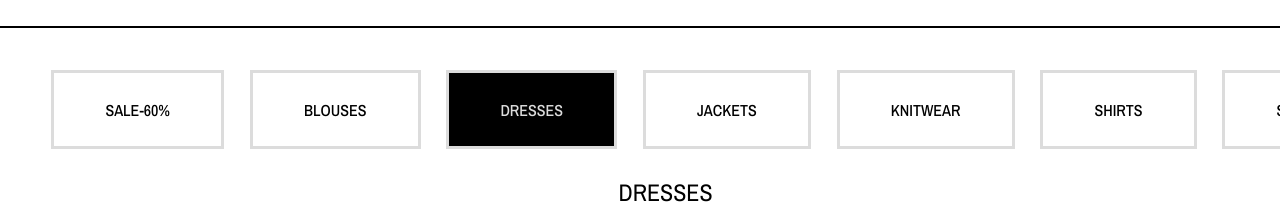
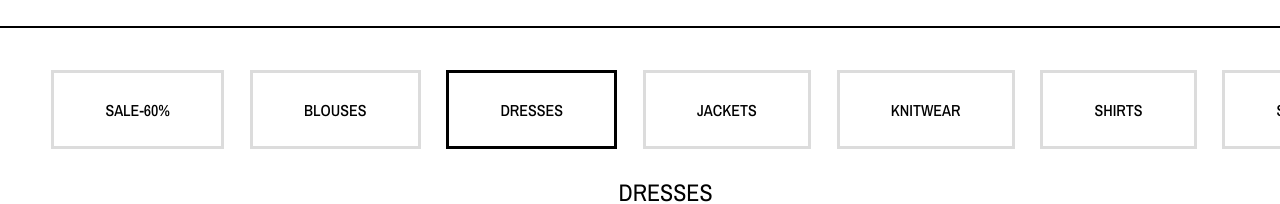
Before and after one commit to forsakenardy/Project-with-designers, a React (Vite) app: page /categoryDresses in a window 1280 px wide. Shown: the part 192-396 px from the top of the page. Built offline with nearby package versions, Linux system fonts and the light colour scheme.

Commit message:
dresses border black

```diff
--- a/src/App.css
+++ b/src/App.css
@@ -271,10 +271,7 @@ body {
     gap: 2vw;
 }
 
-.Dborder {
-  background-color: #000;
-  color: #dcdcdc;
-}
+
 .menu1 {
 
   padding: 2vw 4vw;
@@ -287,6 +284,10 @@ body {
   font-weight: 500;
   white-space: nowrap;
 }
+.Dborder {
+  border: 3px solid black;
+}
+
 .with-MR {
   margin-right: 4%;
 }
```
